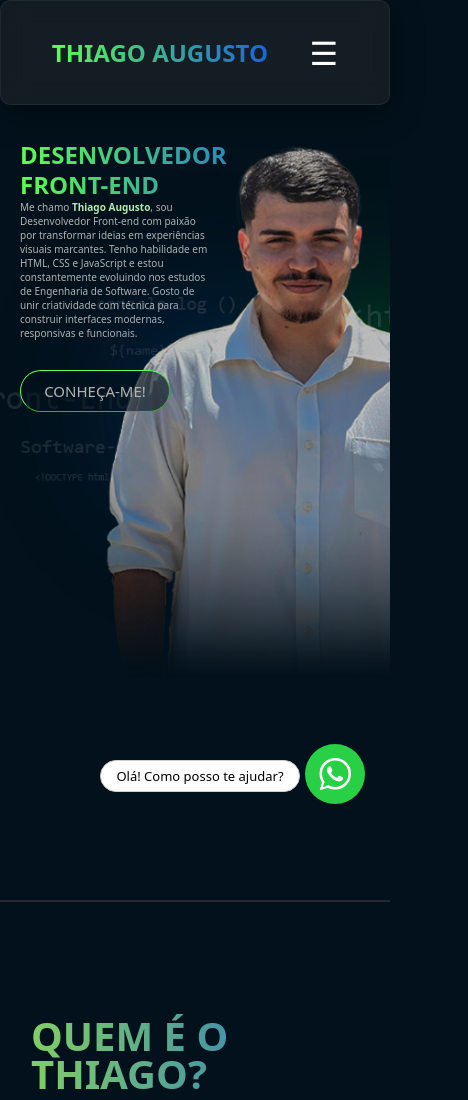
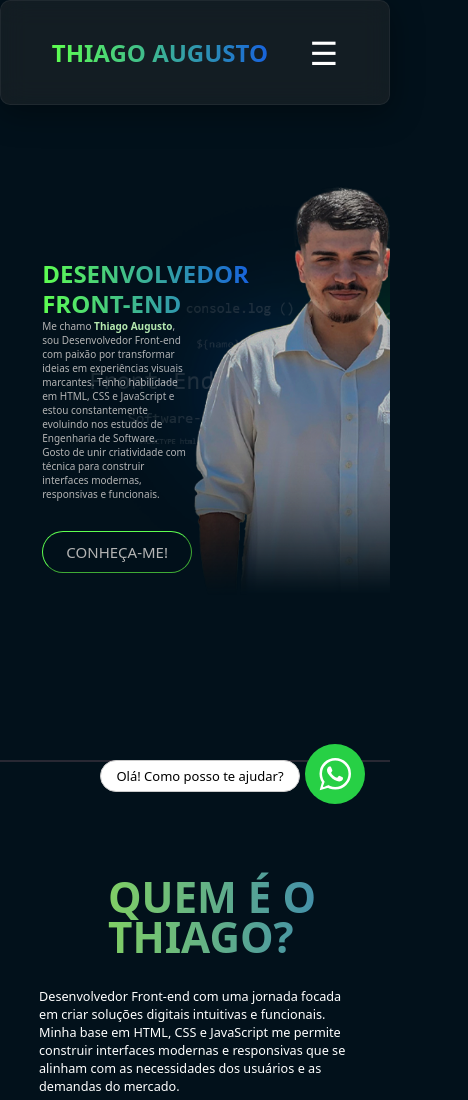
Before and after one commit to thiagoaugustx/cv-portfolio, a plain HTML site: page index.html in a window 390 px wide. Shown: the top 1100 px of the page, 468 px wide, since content can reach past the window. Drawn offline with Linux system fonts and the light colour scheme.

Commit message:
correcao de responsivo + ajustes

```diff
--- a/index.html
+++ b/index.html
@@ -51,7 +51,7 @@
 
     <section id="sobre-mim">
       <div id="quem-sou-eu">
-      <h2 id="">QUEM É O<br> THIAGO?</h2>
+      <h2 id="">QUEM É O THIAGO?</h2>
     </div>
 
     <div id="quem-sou-eu-txt">
--- a/style.css
+++ b/style.css
@@ -126,6 +126,17 @@
     font-weight: 600;
 
   }
+
+  .nav-mobile a:hover{
+    background: linear-gradient(90deg, #5eff50, #1863DC);
+    -webkit-background-clip: text;
+    -webkit-text-fill-color: transparent;
+    line-height: 70px;;
+    transition: 0.5s;
+    font-weight: 700;
+
+  }
+
   .nav-mobile.active {
     display: flex;
     margin-top: 100px !important;
@@ -204,7 +215,6 @@
 
   #minha-foto img{
     display: block;
-    max-width: 100%;
     height: auto;
     background: transparent;
   }
@@ -216,18 +226,20 @@
   }
 
   /* RESPONSIVO BANNER  */
-  @media (max-width: 768px) {
+  @media (max-width: 981px) {
    #banner-principal{
     width: 100% !important;
-    display:block;
-    margin-top: 140px !important;
+    display: flex;
+    margin: 0 auto !important;
+    overflow-x: hidden;
+    }
 
-    }
+
 
     #titulo-funcao{
     width: 70%;
     justify-content: left;
-    margin-left: 20px;
+    margin-left: 5vh !important;
     }
 
     #titulo-funcao h1{
@@ -262,13 +274,14 @@
     }
 
     #minha-foto{
-        position: relative;
-        width: 650px;
-        margin-top: -230px;
-        margin-left: -30px;
-        background: transparent !important;
         z-index: 1;
-        }
+        position: relative !important;
+    }
+
+    #minha-foto img{
+        width: 500px !important;
+        margin-left: -160px !important;
+    }
 
 
 
@@ -332,7 +345,7 @@
     color: #fff;
   }
 
-  @media (max-width: 768px) {
+  @media (max-width: 981px) {
     #sobre-mim{
         width: 100% !important;
         display: block;
@@ -345,17 +358,19 @@
         width: 100% !important;
         text-align: left;
         justify-content: center;
+
       }
 
       #quem-sou-eu h2{
         background: linear-gradient(to right, #89d85b 0%, #1863DC 100% 100%);
         -webkit-background-clip: text;
         -webkit-text-fill-color: transparent;
-        font-size: 40px;
+        font-size: 5vh;
         padding: 30px;
         width: 100% !important;
-        margin-left: 1px;
         margin-top:85px;
+        margin-left: 20% !important;
+
       }
 
       #quem-sou-eu-txt{
@@ -366,7 +381,7 @@
         margin-left: 10%;
         }
       #quem-sou-eu-txt p{
-        font-size: 12px;
+        font-size: 1.5vh;
       }
 
       #quem-sou-eu-txt #button-portfolio{
@@ -469,7 +484,7 @@
 
   /*RESPONSIVIDADE DO PORFÓLIO */
 
-  @media (max-width: 768px){
+  @media (max-width: 981px){
     #portfolio{
         width: 100% !important;
         color: #fff;
@@ -484,7 +499,7 @@
     }
 
       #portfolio h2{
-        font-size:15px;
+        font-size: 2.5vh;
         font-weight: 400;
         height: auto;
         align-items: center;
@@ -508,8 +523,8 @@
 
       #boxs{
         border: solid 1px #ffffff56;
-        width: 300px;
-        height: 220px;
+        width: 45vh;
+        height: 30vh;
         border-radius: 20px;
         margin: 0 auto;
         display: flex;
```
